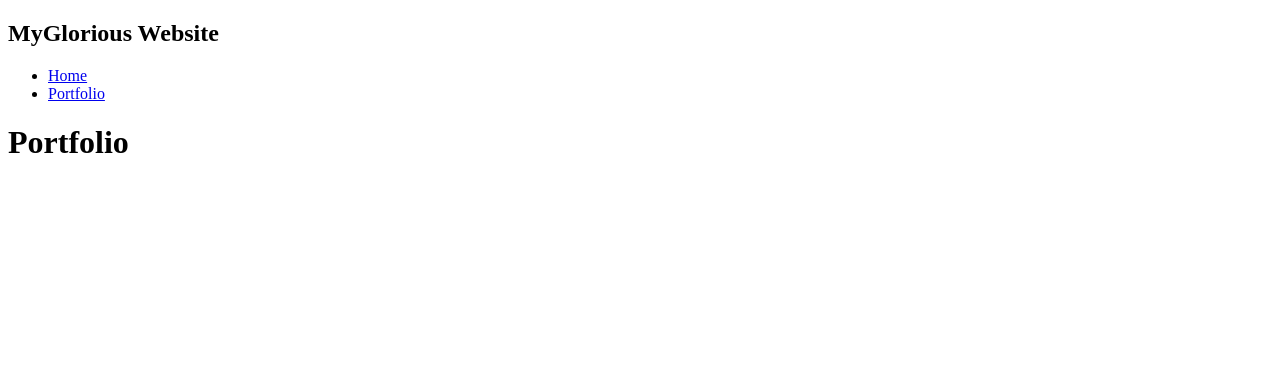
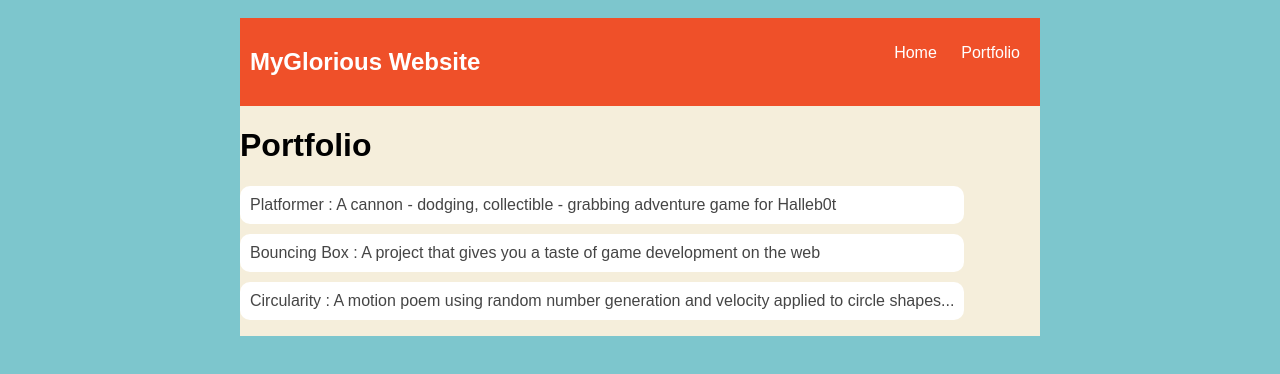
Before and after one commit to madisonslayden/madisonslayden.github.io, a plain HTML site: page projects/portfolio.html in a window 1280 px wide. Drawn offline with Linux system fonts and the light colour scheme.

Commit message:
add portfolio.html file

```diff
--- a/projects/portfolio.html
+++ b/projects/portfolio.html
@@ -2,6 +2,79 @@
 <html>
     <head>
         <title>MY Website</title>
+        <style type="text/css">
+            body {
+                background: rgb(125, 198, 205);
+                color: rgb(45, 45, 45);
+                padding: 10px;
+                font-family: arial;
+            }
+            header {
+                font-size: 1.5em;
+                font-weight: bold;
+            }
+
+            #all-contents {
+                max-width: 800px;
+                margin: auto;
+            }
+
+            /* navigation menu */
+            nav {
+                background: rgb(239, 80, 41);
+                margin: 0 auto;
+                display: flex;
+                padding: 10px;
+            }
+            h1 {
+                display: flex;
+                align-items: center;
+                color: rgb(255, 255, 255);
+                flex: 1;
+            }
+            #nav-ul {
+                list-style-image: none;
+            }
+            .nav-li {
+                display: inline-block;
+                padding: 0 10px;
+            }
+            .nav-a {
+                text-decoration: none;
+                color: #fff;
+            }
+
+            /* main container area beneath menu */
+            main {
+                background: rgb(245, 238, 219);
+                display: flex;
+            }
+            .content h1 {
+                color: black;
+            }
+
+            #portfolio {
+                list-style-type: none;
+                padding-left: 0;
+            }
+
+            #portfolio li {
+                background: #fff;
+                padding: 10px;
+                border-radius: 10px;
+                margin-bottom: 10px;
+            }
+
+            #portfolio li:hover {
+                background: #eee;
+            }
+
+            #portfolio a {
+                text-decoration: none;
+                color: #454545;
+            }
+
+        </style>
     </head>
 
     <body>
@@ -21,7 +94,9 @@
             <div class="content">
                 <h1>Portfolio</h1>
                 <ul id="portfolio">
-
+                    <li><a href="projects/platformer/">Platformer : A cannon - dodging, collectible - grabbing adventure game for Halleb0t</a></li>
+                    <li><a href="projects/bouncing-box/">Bouncing Box : A project that gives you a taste of game development on the web </a></li>
+                    <li><a href="projects/circularity/">Circularity : A motion poem using random number generation and velocity applied to circle shapes...</a></li>
                 </ul>
             </div>
         </main>
```
